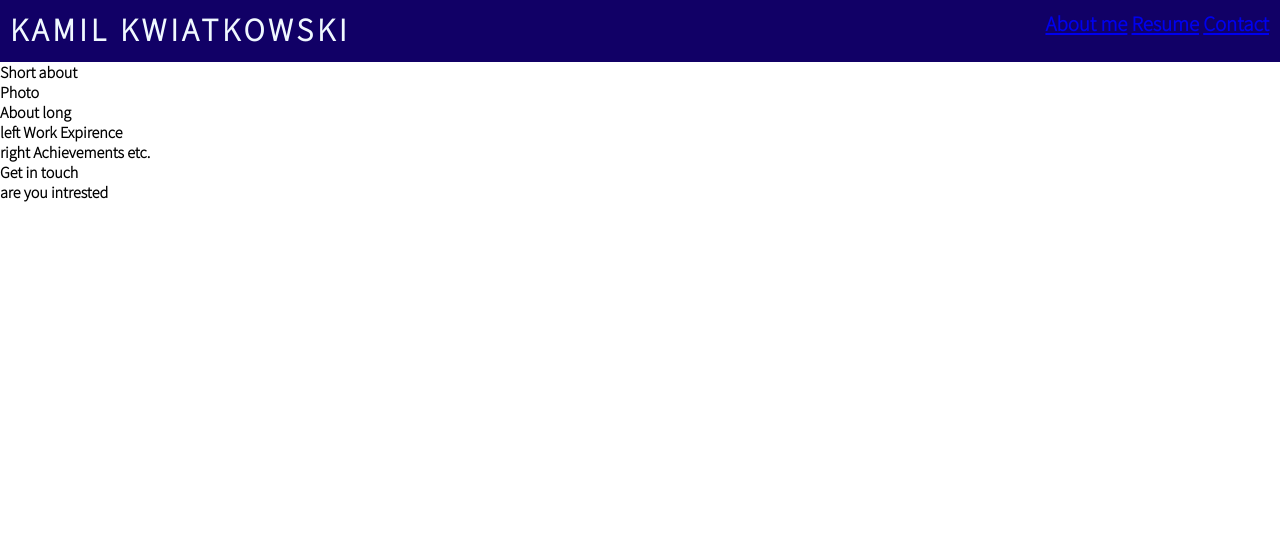
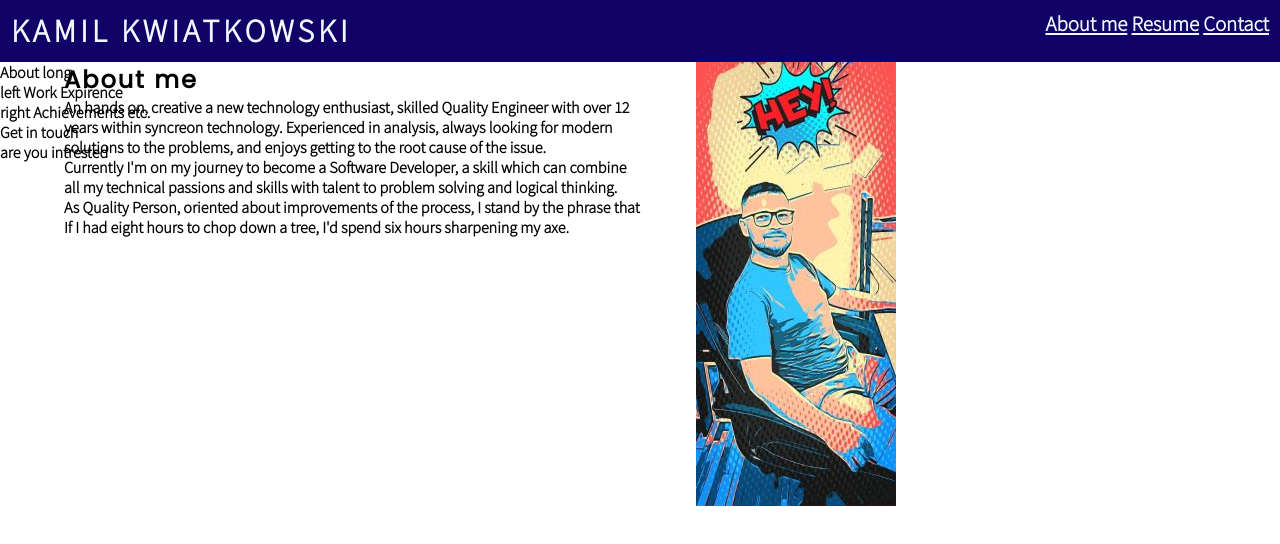
Before and after one commit to kamil-kw/kamil_k_cv_p1, a plain HTML site: page index.html in a window 1280 px wide. Drawn offline with Linux system fonts and the light colour scheme.

Commit message:
Styling section about

```diff
--- a/assets/css/style.css
+++ b/assets/css/style.css
@@ -9,6 +9,7 @@ body {
     font-weight: 600;
     color: black;
 }
+
 h1 {
     font-family: 'Source Sans Pro', sans-serif;
     text-transform: uppercase;
@@ -32,13 +33,9 @@ h2 {
 
 #logo {
     float: left;
-    position: fixed;
+    position: absolute;
     top: 10px;
     left: 10px
-}
-#logo h1 {
-    text-decoration: none;
-    color: aliceblue;
 }
 
 #menu {
@@ -50,7 +47,45 @@ h2 {
     bottom: 10px;
 }
 
+li a {
+    color: aliceblue;
+}
 
 #menu li {
     display: inline-block;
 }
+
+/* Photo section */
+
+#about {
+width: auto;
+height: auto;
+position: absolute;
+right: 10%;
+left: 10%
+}
+
+#photo-about {
+    background-image: url(../images/comica2.jpg);
+    background-color: red;
+    height: 444px;
+    width: 200px;
+    background-position: center;
+    background-repeat: no-repeat;
+    background-size: cover;
+}
+
+#photo-about {
+    float: right;
+    position: fixed;
+    right: 30%;
+}
+
+#short-about {
+    text-align: left;
+    float: left;
+    position: fixed;
+    left: 5%;
+    right: 50%;
+    width: auto;
+}
--- a/index.html
+++ b/index.html
@@ -30,9 +30,16 @@
                 </div>
             </div>
     </header>
-    <section>
-        <div>Short about</div>
-        <div>Photo</div>
+    <section id="about">
+        <div id="short-about">
+            <h2>About me</h2>
+            <p class="about-me">An hands on, creative a new technology enthusiast, skilled Quality Engineer with over 12 years within syncreon technology. Experienced in analysis, always looking for modern solutions to the problems, and enjoys getting to the root cause of the issue.</p>
+            <p class="about-me-now">Currently I'm on my journey to become a Software Developer, a skill which can combine all my technical passions and skills with talent to problem solving and logical thinking.</p>
+
+            <p class="about-my-values">As Quality Person, oriented about improvements of the process, I stand by the phrase that
+                <span>If I had eight hours to chop down a tree, I'd spend six hours sharpening my axe.</span></p>
+        </div>
+        <div id="photo-about"></div>
     </section>
     <section>
         <div>About long</div>
```
Also changed, not shown: assets/images/comica.jpg (added), assets/images/comica2.jpg (added).
